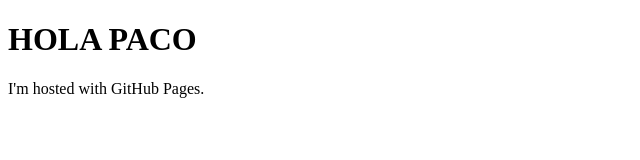
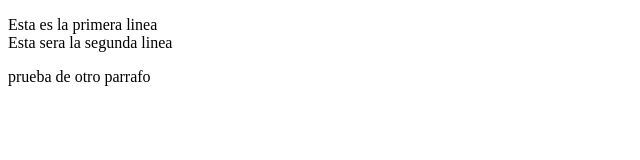
Before and after one commit to MariodelaHorraFalormir/MariodelaHorraFalomir-posfolioweb, a plain HTML site: page index.html in a window 1280 px wide. Shown: the whole page, without its empty margins (0-640 px from the left). Drawn offline with Linux system fonts and the light colour scheme.

Commit message:
prueba para aprender

```diff
--- a/index.html
+++ b/index.html
@@ -4,7 +4,7 @@
 <title> Posfolio de Mario Vicente de la Horra Falomir </title>
 </head>
 <body>
-<h1>HOLA PACO</h1>
-<p>I'm hosted with GitHub Pages.</p>
+<p>Esta es la primera linea <br/> Esta sera la segunda linea <br/></p>
+<p>prueba de otro parrafo</p>
 </body>
 </html>
```
